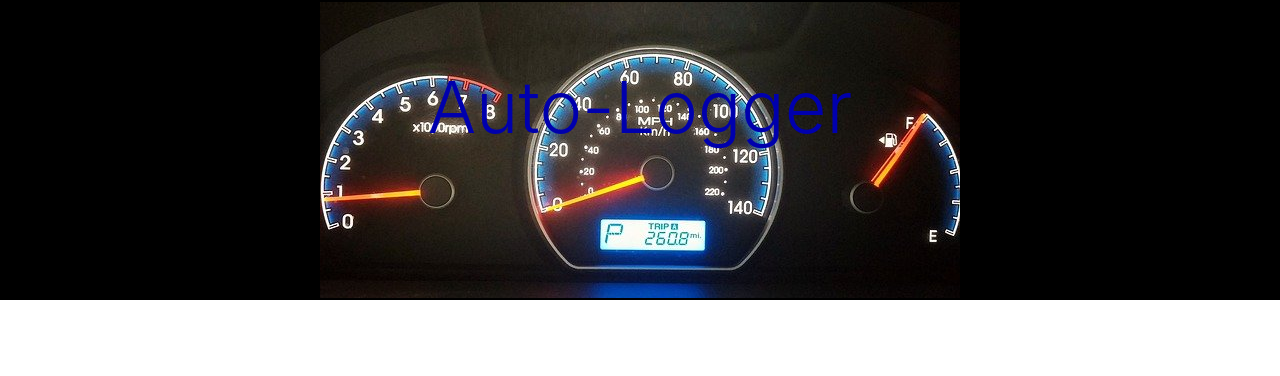
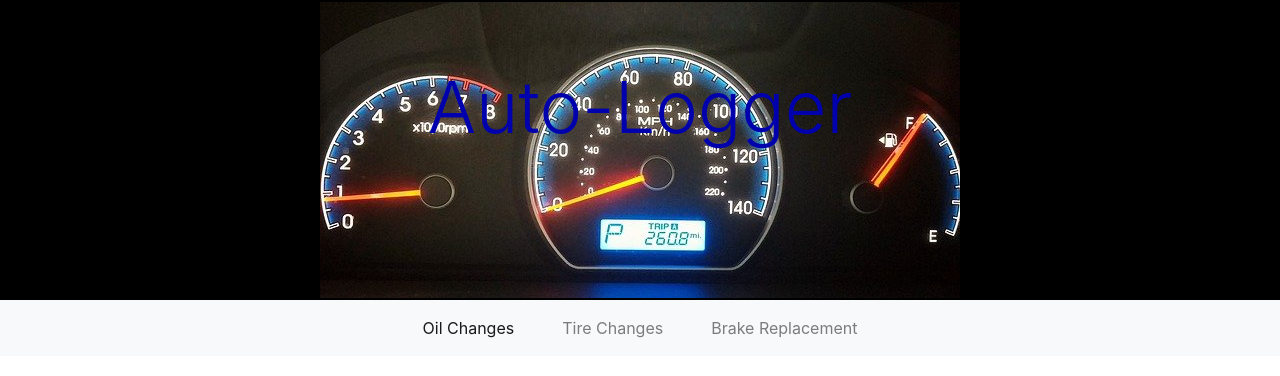
Before and after one commit to StrongMarc/Auto-Logger, a plain HTML site: page index.html in a window 1280 px wide. Drawn offline with nearby package versions, Linux system fonts and the light colour scheme.

Commit message:
Create Navbar

```diff
--- a/Assets/style.css
+++ b/Assets/style.css
@@ -1,9 +1,13 @@
 .jumbotron {
   text-align: center;
-
+  margin-bottom: 0rem;
 }
 
 .visual {
   /* opacity: 0.85; */
   color: #0000AD;
 }
+
+li {
+  padding: 0rem 1.0rem;
+}
--- a/index.html
+++ b/index.html
@@ -24,7 +24,7 @@
     https://www.w3schools.com/cssref/pr_dim_min-height.asp -->
     <header class="jumbotron jumbotron-fluid" style="background-image: url('Assets/images/speedometer-408327_640.jpg');
     background-size: auto; background-position: center; background-repeat: no-repeat;
-    background-color: black; min-height: 300px;">
+    background-color: black; min-height: 18.75rem;">
       <div class="container">
 
       <div class="visual">
@@ -45,6 +45,22 @@
       </div>
     </header> -->
 
+    <nav class="navbar navbar-expand-lg navbar-light bg-light justify-content-center">
+      <ul class="navbar-nav">
+        <li class="nav-item active">
+          <a class="nav-link" href="index.html">Oil Changes <span class="sr-only">(current)</span></a>
+        </li>
+        <li class="nav-item">
+          <a class="nav-link" href="./tires.html">Tire Changes</a>
+        </li>
+        <li class="nav-item">
+          <a class="nav-link" href="./brakes.html">Brake Replacement</a>
+        </li>
+      </ul>
+    </nav>
+
+
+
     <script src="https://code.jquery.com/jquery-3.5.1.slim.min.js" integrity="sha384-DfXdz2htPH0lsSSs5nCTpuj/zy4C+OGpamoFVy38MVBnE+IbbVYUew+OrCXaRkfj" crossorigin="anonymous"></script>
     <script src="https://cdn.jsdelivr.net/npm/popper.js@1.16.1/dist/umd/popper.min.js" integrity="sha384-9/reFTGAW83EW2RDu2S0VKaIzap3H66lZH81PoYlFhbGU+6BZp6G7niu735Sk7lN" crossorigin="anonymous"></script>
     <script src="https://cdn.jsdelivr.net/npm/bootstrap@4.5.3/dist/js/bootstrap.min.js" integrity="sha384-w1Q4orYjBQndcko6MimVbzY0tgp4pWB4lZ7lr30WKz0vr/aWKhXdBNmNb5D92v7s" crossorigin="anonymous"></script>
```
